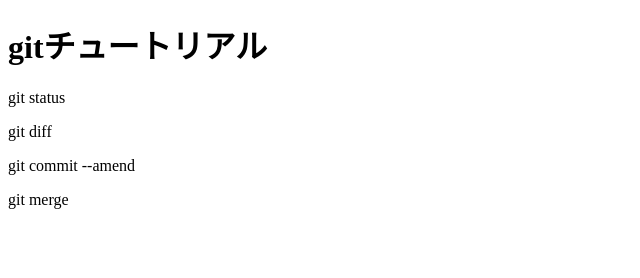
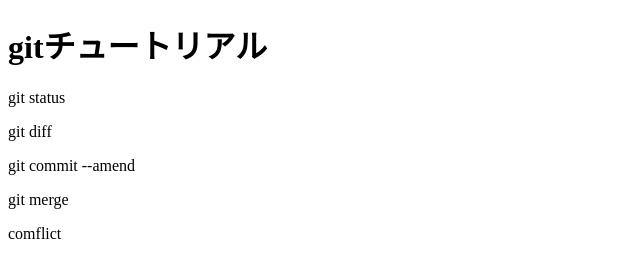
Before and after one commit to Takehiko-1110/git_tutorial, a plain HTML site: page index.html in a window 1280 px wide. Shown: the full height of the page, 0-640 px from the left. Drawn offline with Linux system fonts and the light colour scheme.

Commit message:
git conflictを追加

```diff
--- a/index.html
+++ b/index.html
@@ -11,5 +11,6 @@
   <p>git diff</p>
   <p>git commit --amend</p>
   <p>git merge</p>
+  <p>comflict</p>
 </body>
 </html>
```
